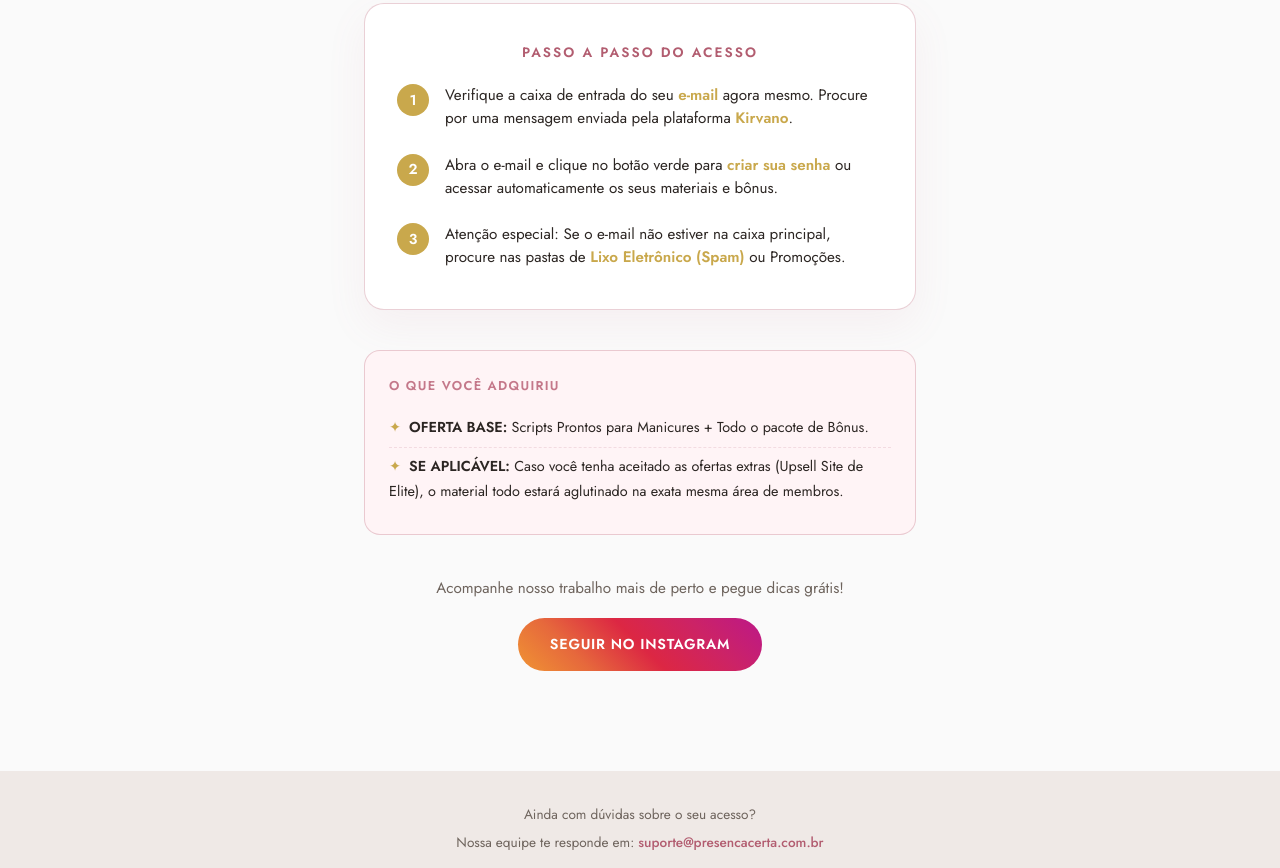
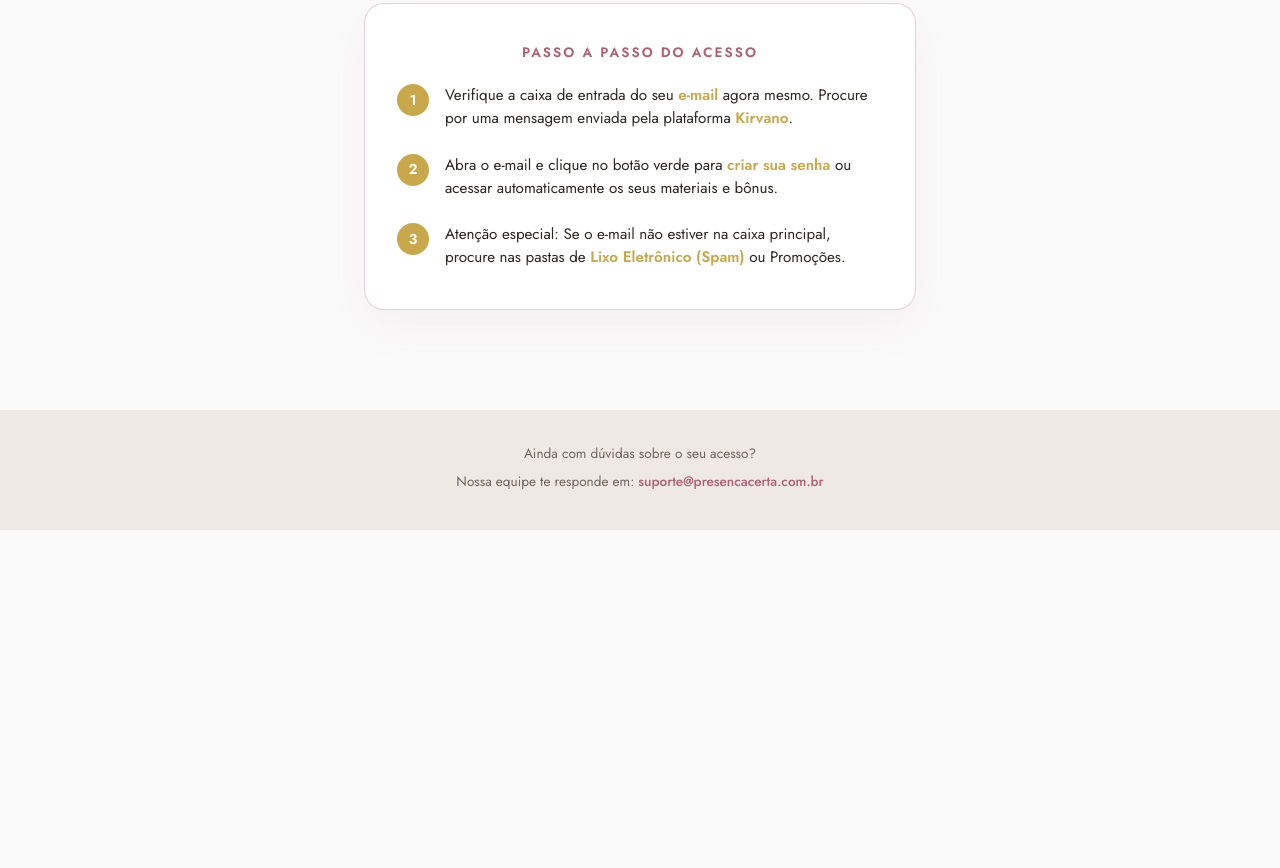
Before and after one commit to convertamaisgf-bot/script-naildesign, a website built with Vite: page obrigado.html in a window 1280 px wide. Shown: the part 378-1246 px from the top of the page. After the commit the page ends 908 px from the top, so only its background shows below. Built offline with nearby package versions, Linux system fonts and the light colour scheme.

Commit message:
Add files via upload

```diff
--- a/obrigado.html
+++ b/obrigado.html
@@ -273,18 +273,9 @@
         </div>
       </div>
 
-      <div class="purchase-summary">
-        <h4>O que você adquiriu</h4>
-        <ul class="purchase-list">
-          <li><strong>OFERTA BASE:</strong> Scripts Prontos para Manicures + Todo o pacote de Bônus.</li>
-          <li><strong>SE APLICÁVEL:</strong> Caso você tenha aceitado as ofertas extras (Upsell Site de Elite), o material todo estará aglutinado na exata mesma área de membros.</li>
-        </ul>
-      </div>
 
-      <div class="social-banner">
-        <p>Acompanhe nosso trabalho mais de perto e pegue dicas grátis!</p>
-        <a href="https://instagram.com/presencacerta" class="btn-instagram" target="_blank" rel="noopener">SEGUIR NO INSTAGRAM</a>
-      </div>
+
+
     </div>
   </section>
 
```
